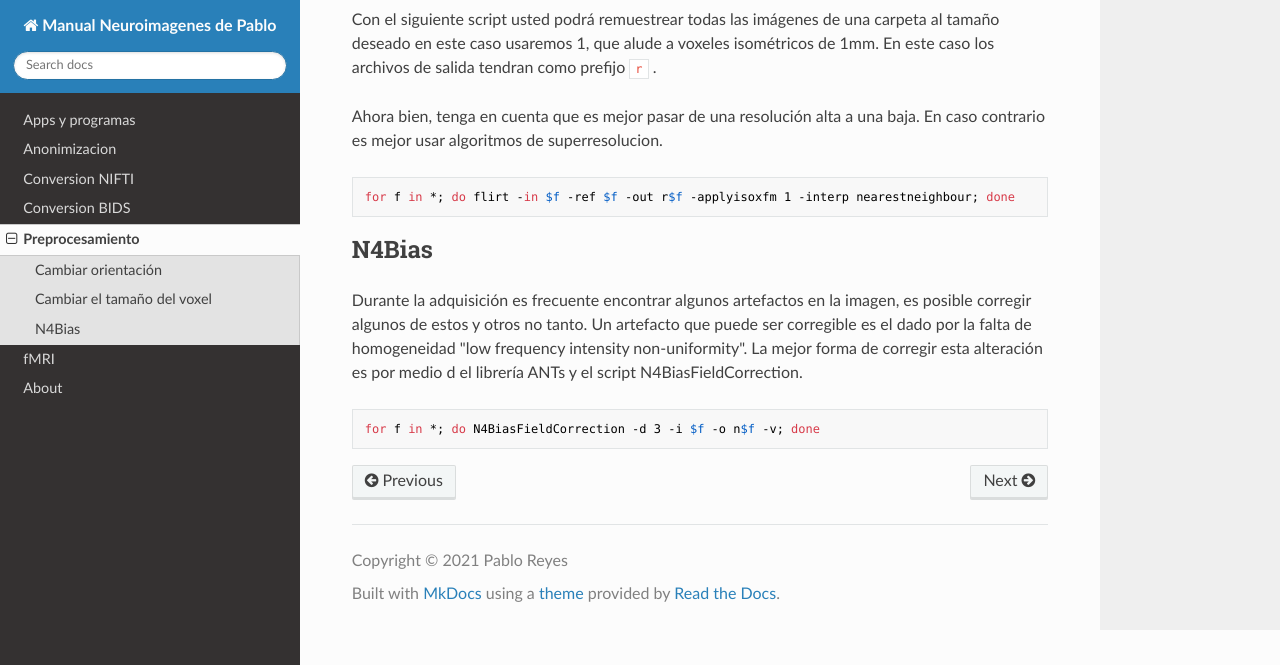
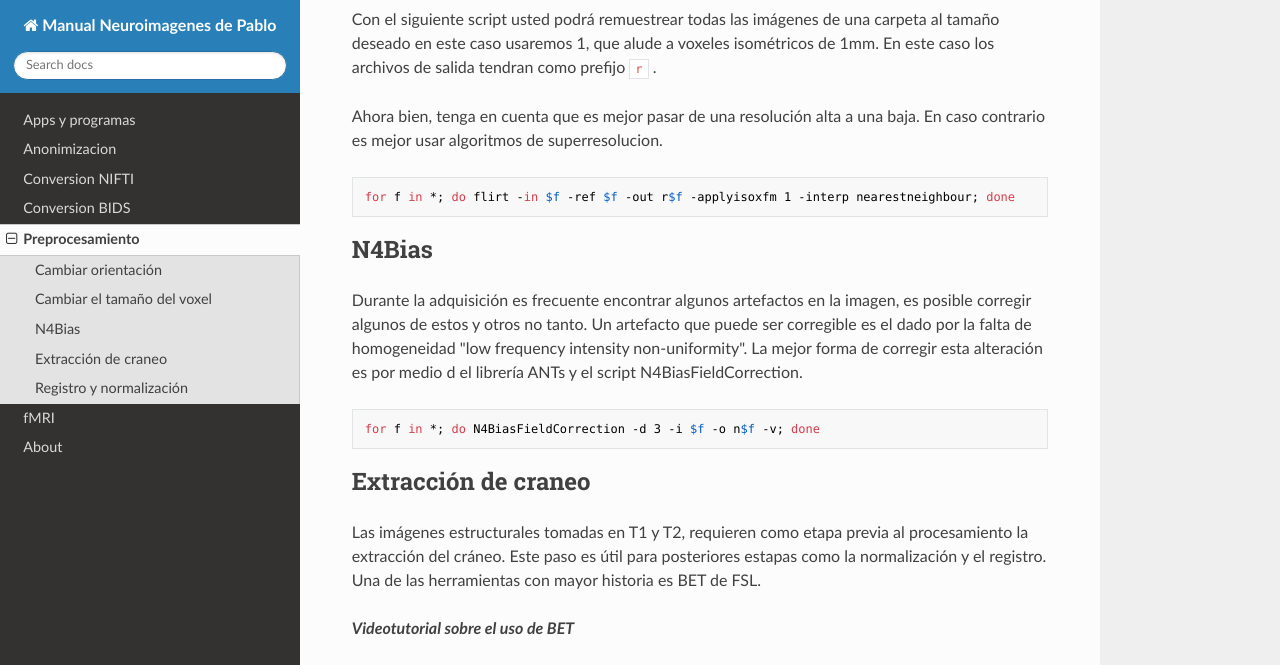
Before and after one commit to pabloreyesg/Scrips-to-MRI, an MkDocs documentation site: the page built from docs/Firststeps.md, in a window 1280 px wide and 1400 px high, scrolled down 848 px. Shown: the top 665 px of the window. Built offline with MkDocs 1.6.1, drawn with Linux system fonts in a browser that asks for light colours; nearby versions of some CDN libraries; some of the changed text lies outside the part shown; grey boxes are pictures that could not be loaded.

Commit message:
Update Firststeps.md

````diff
--- a/docs/Firststeps.md
+++ b/docs/Firststeps.md
@@ -38,3 +38,26 @@ Durante la adquisición es frecuente encontrar algunos artefactos en la imagen,
 ```
 for f in *; do N4BiasFieldCorrection -d 3 -i $f -o n$f -v; done
 ```
+
+## Extracción de craneo
+Las imágenes estructurales tomadas en T1 y T2, requieren como etapa previa al procesamiento la extracción del cráneo. Este paso es útil para posteriores estapas como la normalización y el registro. Una de las herramientas con mayor historia es BET de FSL.
+
+***Videotutorial sobre el uso de BET***
+
+<!-- blank line -->
+
+<figure class="video_container">
+  <iframe src="https://www.youtube.com/embed/IZN_8TpVgqo" width="100%" height="310" frameborder="0" allowfullscreen="true"> </iframe>
+</figure>
+
+<!-- blank line -->
+
+## Registro y normalización
+Normalizar puede ser definida como transformar el espacio geométrico de una imagen y llevarla a otro espacio geométrico. Existen dos escenarios en los que se requiere un registro: cuando un participante se le toman varias imágenes en el tiempo y se quiere visualizar las diferencias será necesario tener un proceso de registro entre estos tiempos; cuando se requiere normalizar la imagen de un participante hacia una plantilla o template estandard como el MNI.
+
+***Videotutorial sobre el uso de FLIRT***
+
+<figure class="video_container">
+  <iframe src="https://www.youtube.com/embed/LsYxcAbG2Ok" width="100%" height="310" frameborder="0" allowfullscreen="true"> </iframe>
+</figure>
+<!-- blank line -->
````
